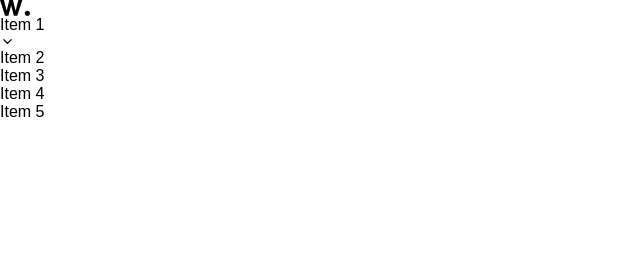
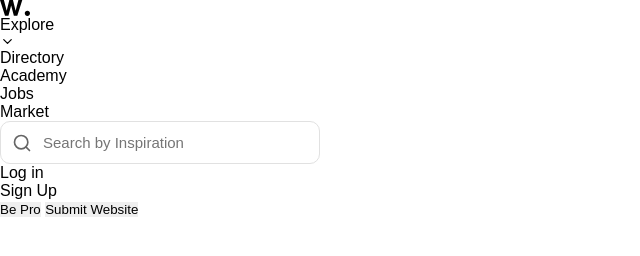
Before and after one commit to wwesm1/Awwwards, a website: page index.html in a window 1280 px wide. Shown: the whole page, without its empty margins (0-640 px from the left). Drawn offline with Linux system fonts and the light colour scheme.

Commit message:
html of nav

```diff
--- a/index.html
+++ b/index.html
@@ -17,25 +17,39 @@
         </path>
       </svg>
     </a>
-    <div class="nav__items">
-      <ul>
+    <ul class="nav__items">
       <li>
-          <p class="explore">Item 1</p>
+        <p class="explore">Explore</p>
         <img src="./assets/svg/chevron-down.svg">
       </li>
       <li>
-          <a href="#" class="nav-link">Item 2</a>
+        <a href="#" class="nav-link">Directory</a>
       </li>
       <li>
-          <a href="#" class="nav-link">Item 3</a>
+        <a href="#" class="nav-link">Academy</a>
       </li>
       <li>
-          <a href="#" class="nav-link">Item 4</a>
+        <a href="#" class="nav-link">Jobs</a>
       </li>
       <li>
-          <a href="#" class="nav-link">Item 5</a>
+        <a href="#" class="nav-link">Market</a>
       </li>
     </ul>
+    <div class="input-container">
+      <img src="assets/svg/search.svg" alt="" class="field-icon">
+      <input type="text" placeholder="Search by Inspiration">
+    </div>
+    <div class="regester">
+      <p id="log-in">Log in</p>
+      <p id="sign-up">Sign Up</p>
+    </div>
+    <div class="nav__btns">
+      <a href="#">
+        <button>Be Pro</button>
+      </a>
+      <a href="#">
+        <button>Submit Website</button>
+      </a>
     </div>
   </nav>
   <!-- <lottie-player class="has-sticker__ico" src="https://assets.awwwards.com/assets/redesign/images/lottie/laurel-wreath.json" background="transparent" speed="1" data-controller="animate-icons library--lottie-fix-border-blur" style="width: 0.6em; bottom: 10%; left: calc(100% - 0.37em);" isvisible="true"><template shadowrootmode="open"><!---->
--- a/sass/_style.scss
+++ b/sass/_style.scss
@@ -2,4 +2,42 @@ nav {
     img {
         width: $svg_size;
     }
+
+    .input-container {
+        position: relative;
+        display: flex;
+        align-items: center;
+        max-width: 320px;
+
+        .field-icon {
+            position: absolute;
+            left: 12px;
+            width: 20px; // Set a specific size for your image
+            height: 20px;
+            object-fit: contain; // Ensures the image doesn't stretch
+            pointer-events: none;
+            opacity: 0.6; // Give it a slightly muted look to match the placeholder
+            transition: opacity 0.3s ease;
+        }
+
+        input {
+            width: 100%;
+            padding: 12px 12px 12px 42px; // Left padding must be larger than icon + left offset
+            border: 1.5px solid #e1e1e1;
+            border-radius: 10px;
+            font-family: 'Inter Tight', sans-serif;
+            font-size: 15px;
+            transition: all 0.3s ease;
+
+            &:focus {
+                border-color: #000;
+                box-shadow: 0 0 0 4px rgba(0, 0, 0, 0.05);
+
+                // Make the image icon pop when the user clicks the input
+                &~.field-icon {
+                    opacity: 1;
+                }
+            }
+        }
+    }
 }
```
Also changed, not shown: assets/svg/search.svg (added), styles/style.css, 1 other file. Lines whose indentation alone changed are shown as unchanged.
